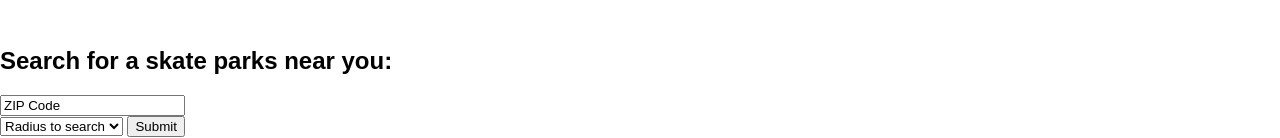
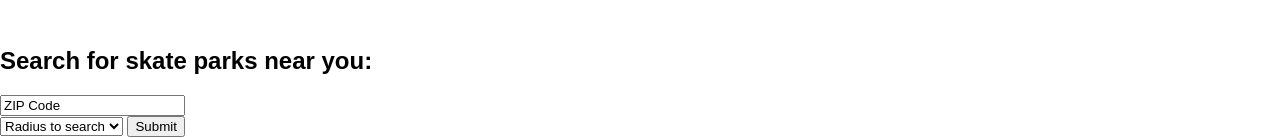
Before and after one commit to donovanmosley/rollerskate-life, a plain HTML site: page index.html in a window 1280 px wide. Shown: the part 603-741 px from the top of the page. Drawn offline with nearby package versions, Linux system fonts and the light colour scheme; a script that the page names is missing.

Commit message:
changed h2 element

```diff
--- a/index.html
+++ b/index.html
@@ -48,7 +48,7 @@
         </div>
 
         <div class="top">
-            <h2>Search for a skate parks near you:</h2>
+            <h2>Search for skate parks near you:</h2>
         </div>
 
         <div class="animated fadeInLeft main-container">
```
